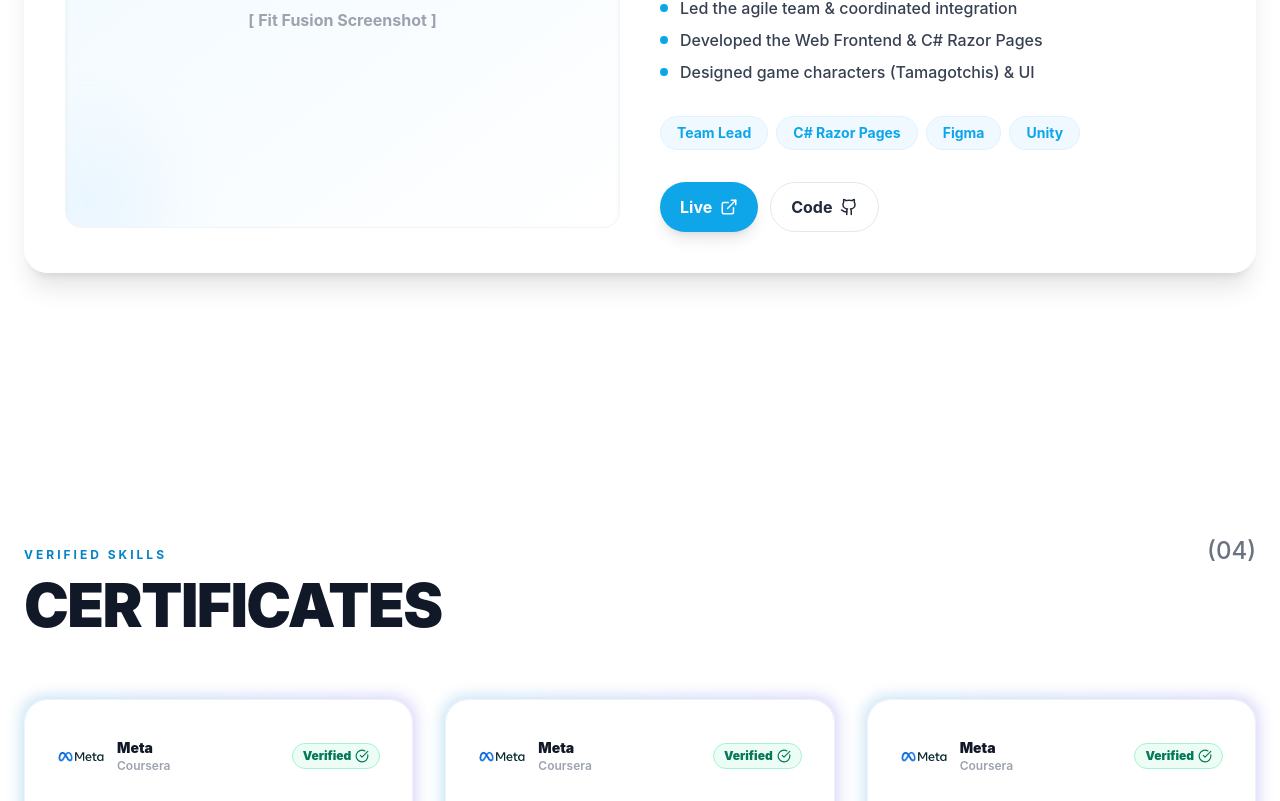
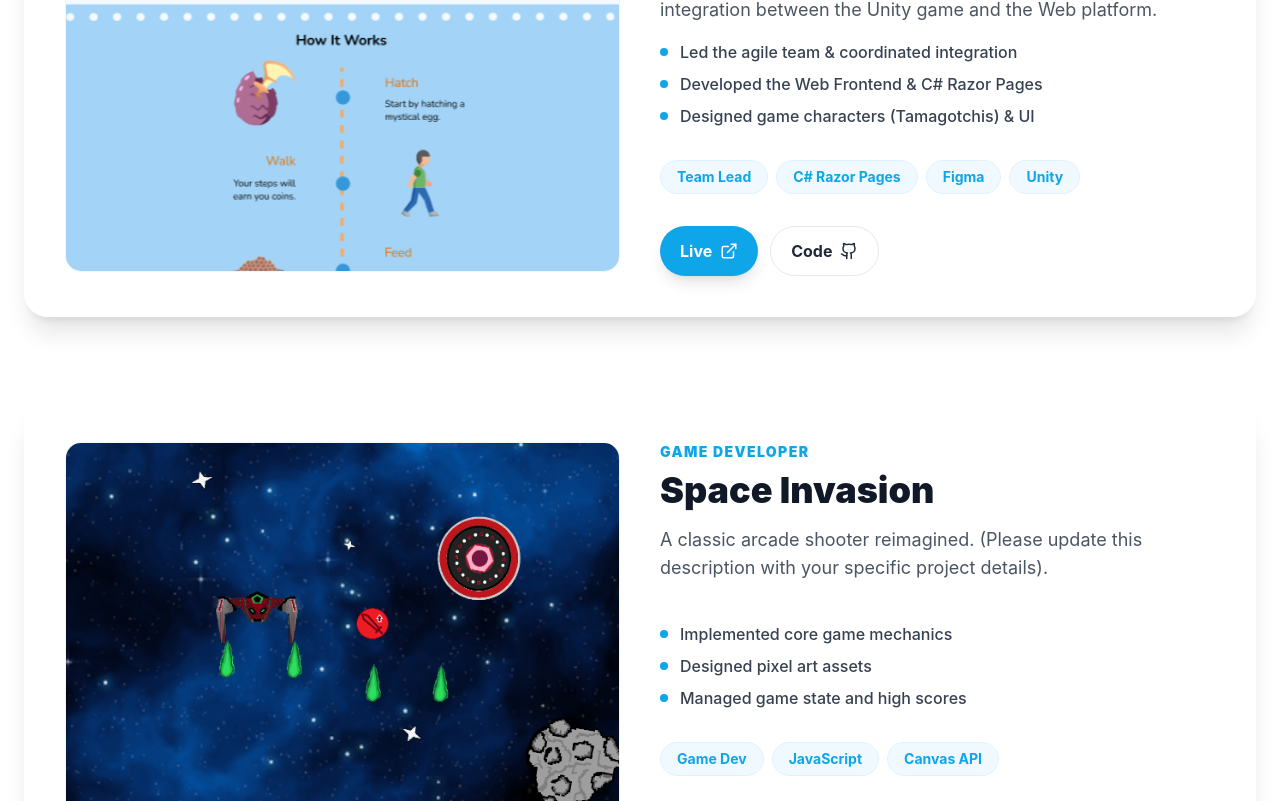
Before and after one commit to Vladi397/vladi-portfolio, a React (Vite) app: page / in a window 1280 px wide. Shown: the part 3899-4700 px from the top of the page. Built offline with nearby package versions, Linux system fonts and the light colour scheme.

Commit message:
add project images and new project entry for Space Invasion

```diff
--- a/src/components/sections/Projects.jsx
+++ b/src/components/sections/Projects.jsx
@@ -2,6 +2,13 @@ import React from "react";
 import { ExternalLink, Github } from "lucide-react";
 import Reveal from "../ui/Reveal";
 import SectionTitle from "../ui/SectionTitle";
+
+// 1. Importing the assets based on your screenshot
+// Change "../" to "../../" to go up two folders
+import ourGridImg from "../../assets/OurGrid.png";
+import marioPizzaImg from "../../assets/MarioPizza.png";
+import fitFusionImg from "../../assets/FirFusion.png";
+import spaceInvasionImg from "../../assets/spaceinvasion.png";
 
 const Projects = () => {
   const projects = [
@@ -9,6 +16,7 @@ const Projects = () => {
       title: "OurGrid (OpenRemote)",
       desc: "A platform demystifying 'grid congestion' for OpenRemote. I designed the UI and validated the UX with real users (students & coaches) to translate complex data into a clean React interface.",
       role: "Frontend Lead • UI/UX Designer • Research",
+      img: ourGridImg, // Added image
       outcomes: [
         "Validated UX via testing with real users",
         "Architected a split-view UI for Residents vs. Municipalities",
@@ -22,6 +30,7 @@ const Projects = () => {
       title: "Mario & Luigi's Pizza",
       desc: "A full-stack Italian restaurant app with auth and a shopping cart. I designed the authentic visual identity in Figma and built the responsive frontend connected to a Python Flask backend.",
       role: "UI Designer & Frontend Lead",
+      img: marioPizzaImg, // Added image
       outcomes: [
         "Designed the UI/UX & assets in Figma",
         "Developed the product card grid & cart logic",
@@ -35,12 +44,27 @@ const Projects = () => {
       title: "Fit Fusion",
       desc: "A gamified health ecosystem where physical steps nurture a virtual pet. I led a 6-person agile team and handled the technical integration between the Unity game and the Web platform.",
       role: "Team Lead • Full Stack Web",
+      img: fitFusionImg, // Added image
       outcomes: [
         "Led the agile team & coordinated integration",
         "Developed the Web Frontend & C# Razor Pages",
         "Designed game characters (Tamagotchis) & UI",
       ],
       tags: ["Team Lead", "C# Razor Pages", "Figma", "Unity"],
+      liveUrl: "#",
+      repoUrl: "#",
+    },
+    {
+      title: "Space Invasion",
+      desc: "A classic arcade shooter reimagined. (Please update this description with your specific project details).",
+      role: "Game Developer",
+      img: spaceInvasionImg, // Added image for the 4th asset
+      outcomes: [
+        "Implemented core game mechanics",
+        "Designed pixel art assets",
+        "Managed game state and high scores",
+      ],
+      tags: ["Game Dev", "JavaScript", "Canvas API"], // Placeholder tags
       liveUrl: "#",
       repoUrl: "#",
     },
@@ -60,16 +84,21 @@ const Projects = () => {
               >
                 {/* Image Section */}
                 <div className="w-full md:w-1/2">
-                  <div className="rounded-2xl overflow-hidden shadow-inner aspect-[4/3] border flex items-center justify-center relative transition-colors
+                  <div className="rounded-2xl overflow-hidden shadow-inner aspect-[4/3] border flex items-center justify-center relative transition-colors group
                     bg-gradient-to-br from-sky-50 to-white border-gray-100
                     dark:from-slate-800 dark:to-slate-900 dark:border-slate-700"
                   >
-                    <span className="font-bold text-center px-4 transition-colors text-gray-400 dark:text-slate-500">
-                      [ {p.title} Screenshot ]
-                    </span>
+                    {/* Render the image */}
+                    <img
+                      src={p.img}
+                      alt={p.title}
+                      className="w-full h-full object-cover transition-transform duration-500 group-hover:scale-105"
+                    />
+
+                    {/* Optional: Colorful glow behind the image */}
                     <div
-                      className={`absolute -bottom-10 -left-10 w-32 h-32 rounded-full blur-2xl opacity-70 ${
-                        index === 0 ? "bg-indigo-100 dark:bg-indigo-900/30" : "bg-sky-100 dark:bg-sky-900/30"
+                      className={`absolute -bottom-10 -left-10 w-32 h-32 rounded-full blur-2xl opacity-40 -z-10 ${
+                        index % 2 === 0 ? "bg-indigo-500" : "bg-sky-500"
                       }`}
                     ></div>
                   </div>
```
